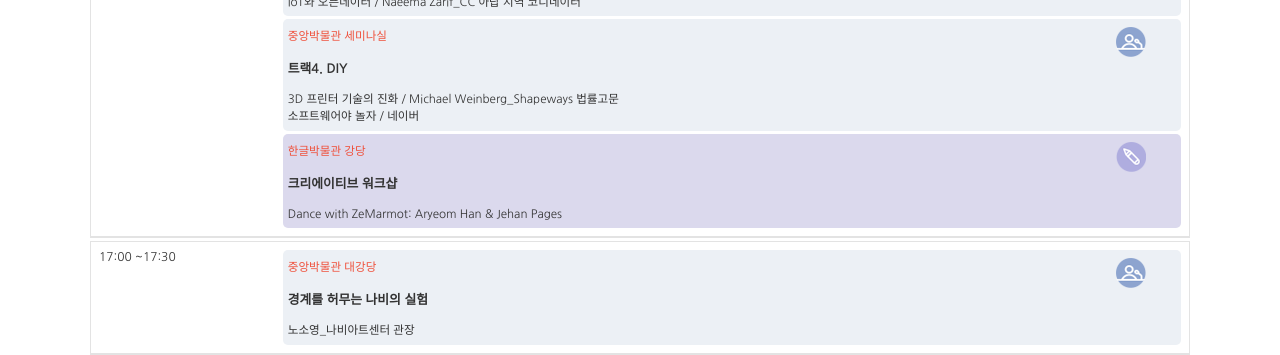
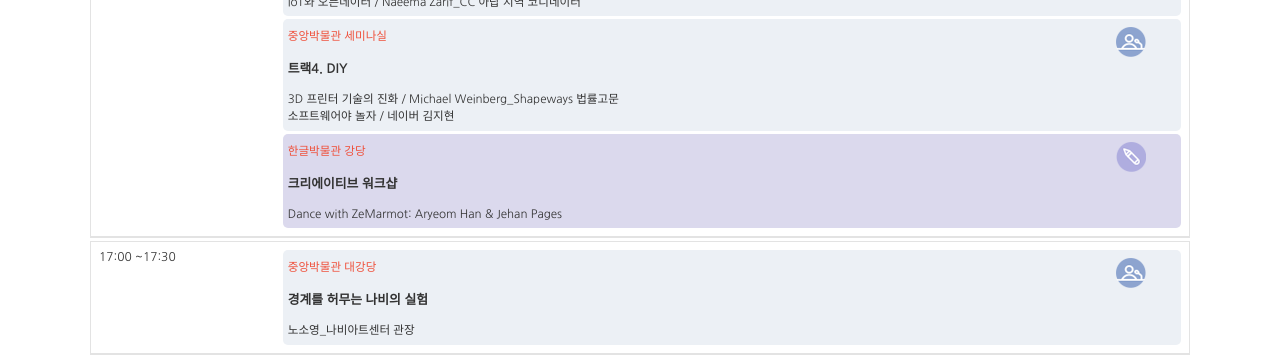
Before and after one commit to creativecommonskorea/2015-global-summit, a Jekyll site: the page built from programs_mobile.html, in a window 1280 px wide and 900 px high, scrolled down 1850 px. Shown: the part 150-505 px from the top of the window. Built offline with Jekyll 4.4.1, drawn with Linux system fonts in a browser that asks for light colours; nearby versions of some CDN libraries.

Commit message:
Update day15_programs.yml

```diff
--- a/_data/day15_programs.yml
+++ b/_data/day15_programs.yml
@@ -88,7 +88,7 @@
     - title: "트랙4. DIY"
       detail: >
         3D 프린터 기술의 진화 / Michael Weinberg_Shapeways 법률고문 <br>
-        소프트웨어야 놀자 / 네이버
+        소프트웨어야 놀자 / 네이버 김지현
       location: "중앙박물관 세미나실"
       box: lightblue
 
```
